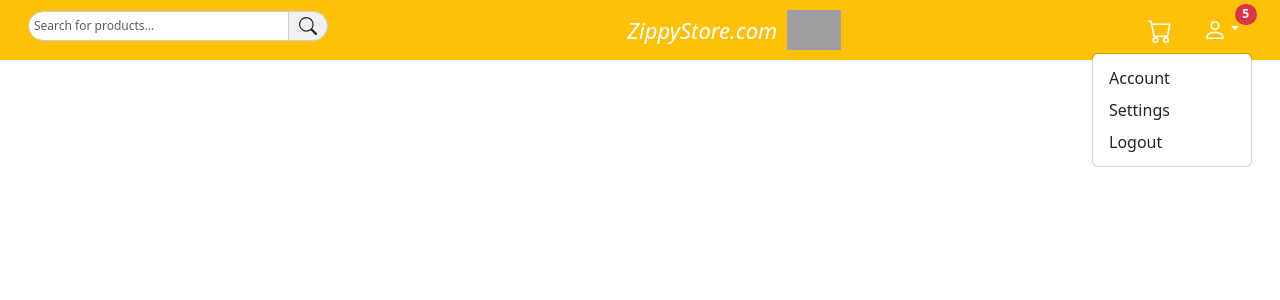
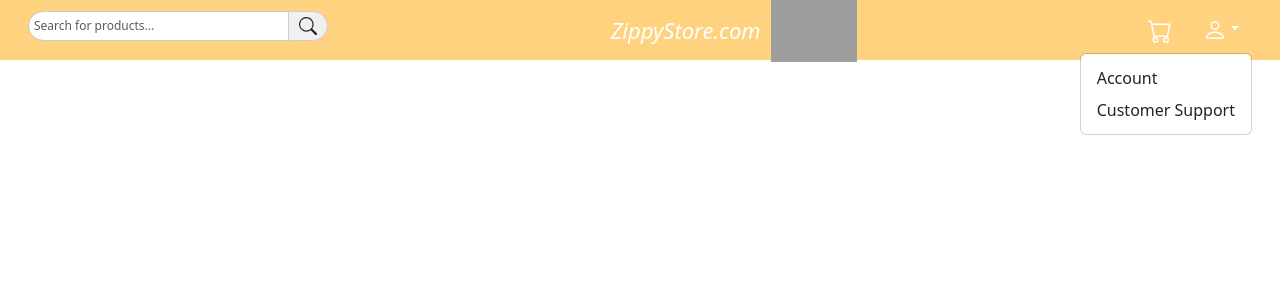
Before and after one commit to Abhijith-TG/my-react-app, a React (Create React App) app: page / in a window 1280 px wide. Both pictures are taken after a click on the button 1220 px from the left and 29 px from the top of the page. Shown: the top 300 px of the page. Built offline with nearby package versions, Linux system fonts and the light colour scheme; grey boxes are pictures that could not be loaded.

Commit message:
other fixes

```diff
--- a/src/components/Navbar.jsx
+++ b/src/components/Navbar.jsx
@@ -1,11 +1,10 @@
 import React, { useState } from 'react';
-import { FormControl, InputGroup, Container, Navbar, Nav, Dropdown, Badge } from 'react-bootstrap';
+import { FormControl, InputGroup, Container, Navbar, Nav, Dropdown } from 'react-bootstrap';
 import { BsSearch, BsCart, BsPerson } from 'react-icons/bs';
 import { useNavigate } from 'react-router-dom';
 
 const ProductSearch = () => {
   const [searchQuery, setSearchQuery] = useState('');
-  const [cartItems, setCartItems] = useState(5);
   const navigate = useNavigate();
 
   const handleSearch = () => {
@@ -23,11 +22,12 @@ const ProductSearch = () => {
   const handleProfileClick = (eventKey) => {
     console.log(`${eventKey} clicked`);
   };
-
   return (
-    <Navbar bg="warning" expand="lg" style={{ backgroundColor: '#ffcc80', padding: '0.5rem 1rem', height: '60px' }}>
+  <>
+    <Navbar  expand="lg" className='nav1' style={{ padding: '0.5rem 1rem', height: '60px', backgroundColor:"rgba(255, 165, 0, 0.5)" }}>
       <Container fluid className="d-flex align-items-center justify-content-between">
 
+        {/* Search Bar on the Left with smaller size */}
         <div className="d-flex" style={{ flex: 1, maxWidth: '300px' }}>
           <InputGroup className="mb-2 w-100">
             <FormControl
@@ -41,7 +41,6 @@ const ProductSearch = () => {
                 border: '1px solid #ccc',
                 borderRadius: '25px 0 0 25px',
               }}
-              aria-label="Search products"
             />
             <InputGroup.Text
               onClick={handleSearch}
@@ -52,13 +51,13 @@ const ProductSearch = () => {
                 border: '1px solid #ccc',
                 borderRadius: '0 25px 25px 0',
               }}
-              aria-label="Search"
             >
               <BsSearch size={18} />
             </InputGroup.Text>
           </InputGroup>
         </div>
 
+        {/* Centered Store Branding with Logo */}
         <Navbar.Brand
           className="mx-auto d-flex align-items-center"
           style={{
@@ -73,17 +72,13 @@ const ProductSearch = () => {
           }}
         >
           <div className="store-name">ZippyStore.com</div>
-          <img src="/Images/logo.png" alt="Logo" style={{ height: '40px', width: 'auto', objectFit: 'contain', marginLeft: '10px' }} />
+          <img src="/Images/logo.png" alt="Logo" style={{ height: '65px', width: 'auto', objectFit: 'contain', marginLeft: '10px' }} />
         </Navbar.Brand>
 
-        <Nav className="ml-auto position-relative">
+        {/* Cart and Profile Icons */}
+        <Nav className="ml-auto">
           <Nav.Link href="#cart" style={{ color: 'white', marginRight: '10px' }} onClick={handleCartClick}>
             <BsCart size={24} />
-            {cartItems > 0 && (
-              <Badge bg="danger" pill style={{ position: 'absolute', top: '-5px', right: '-5px' }} aria-live="polite" aria-label={`You have ${cartItems} items in the cart`}>
-                {cartItems}
-              </Badge>
-            )}
           </Nav.Link>
           <Dropdown align="end">
             <Dropdown.Toggle variant="link" id="profile-dropdown" style={{ color: 'white' }}>
@@ -93,17 +88,16 @@ const ProductSearch = () => {
               <Dropdown.Item eventKey="account" onClick={() => handleProfileClick("Account")}>
                 Account
               </Dropdown.Item>
-              <Dropdown.Item eventKey="settings" onClick={() => handleProfileClick("Settings")}>
-                Settings
-              </Dropdown.Item>
-              <Dropdown.Item eventKey="logout" onClick={() => handleProfileClick("Logout")}>
-                Logout
+              <Dropdown.Item eventKey="cust" onClick={() => handleProfileClick("cust")}>
+                Customer Support
               </Dropdown.Item>
             </Dropdown.Menu>
           </Dropdown>
         </Nav>
       </Container>
     </Navbar>
+
+    </>
   );
 };
 
```
